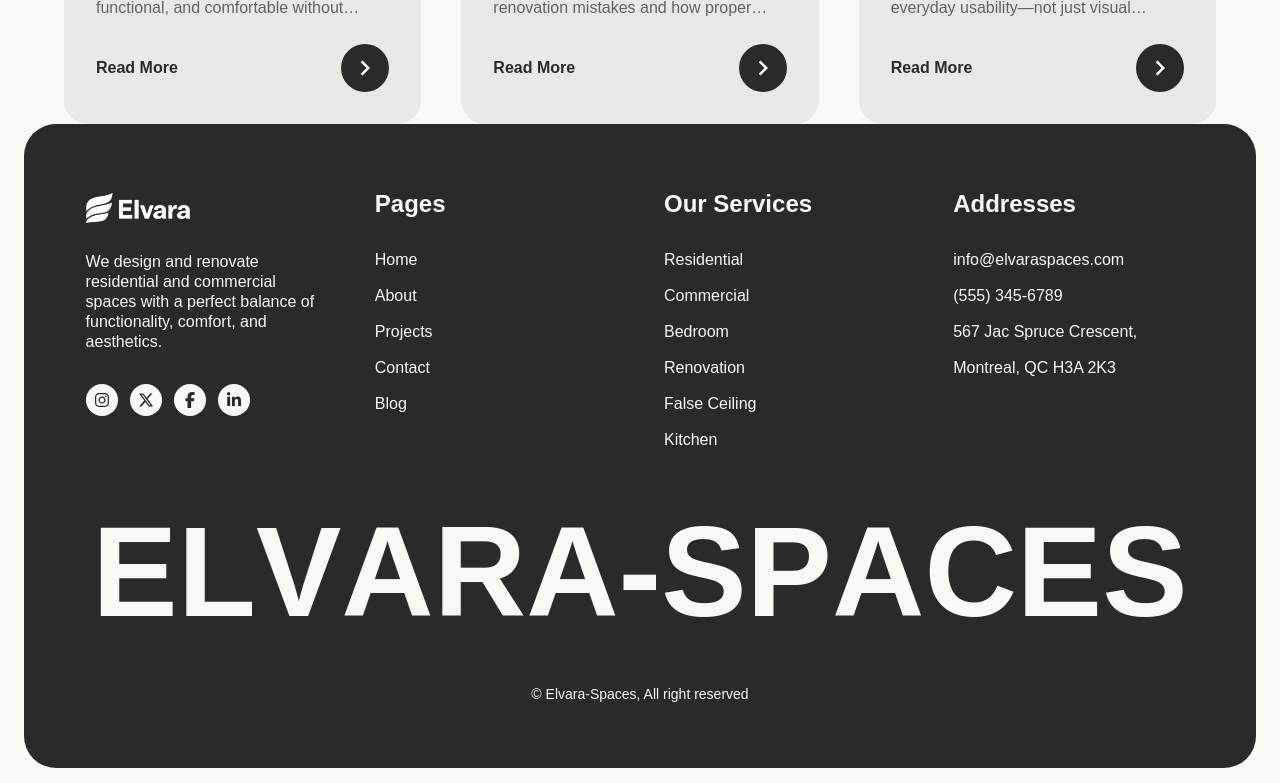
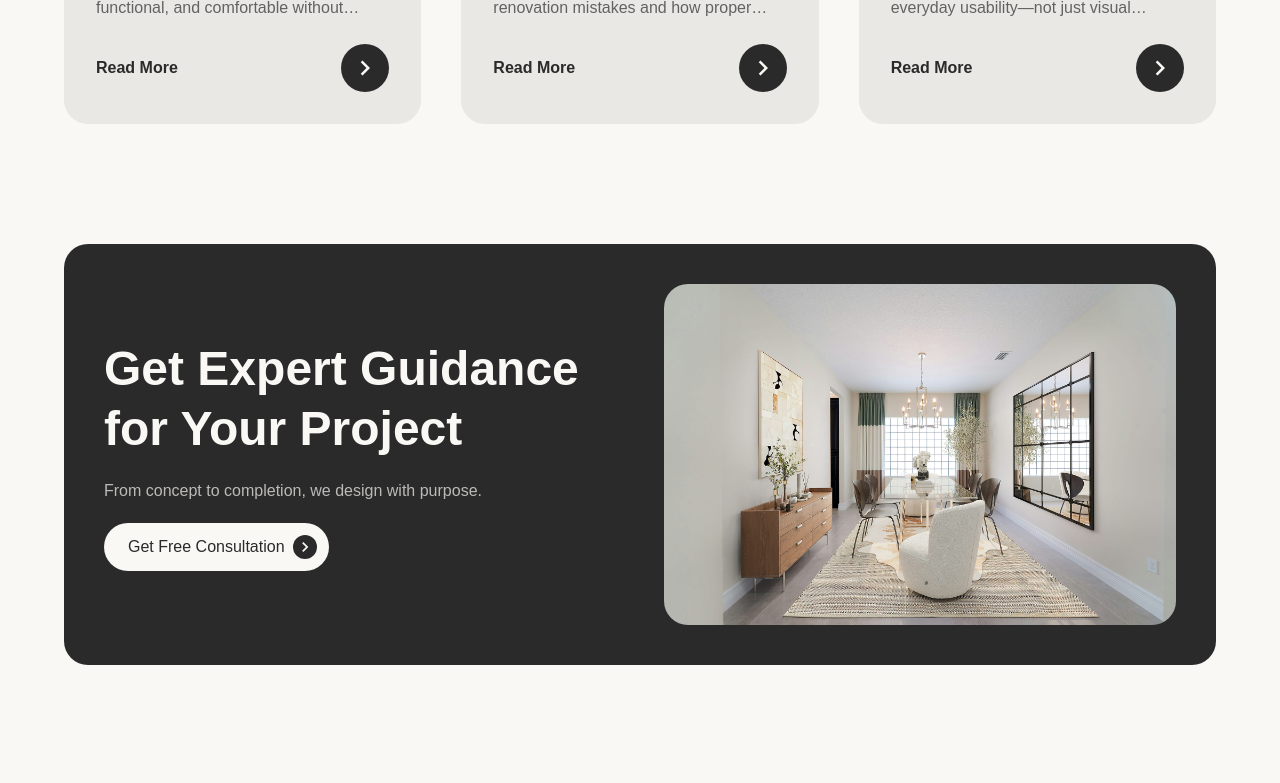
Before and after one commit to dipanjonroy/elvara-spaces, a Next.js app: page /blogs/designing-kitchens-that-actually-work-for-daily-life in a window 1280 px wide. Shown: the part 2640-3423 px from the top of the page. Built offline with nearby package versions, Linux system fonts and the light colour scheme; no server answers; a web font is replaced by a local one.

Commit message:
Feat: CTA section added to blog details page

```diff
--- a/app/blogs/[slug]/page.tsx
+++ b/app/blogs/[slug]/page.tsx
@@ -2,6 +2,7 @@ import { articlesData } from "@/lib/articles";
 import SingleBlogHero from "./sections/SingleBlogHero";
 import SingleBlogDetails from "./sections/SingleBlogDetails";
 import RelatedBlogs from "./sections/SingleBlogDetails/RelatedBlogs";
+import CTASection from "@/app/sections/CTASection";
 
 export async function generateMetadata({
   params,
@@ -40,6 +41,7 @@ export default async function page({
       <SingleBlogHero data={article}/>
       <SingleBlogDetails/>
       <RelatedBlogs/>
+      <CTASection/>
     </>
   );
 }
```
